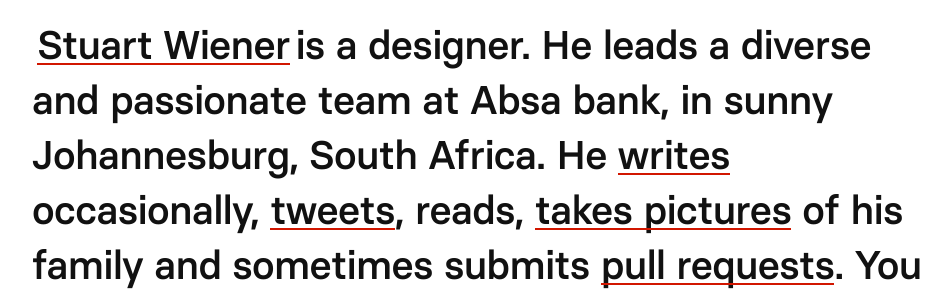
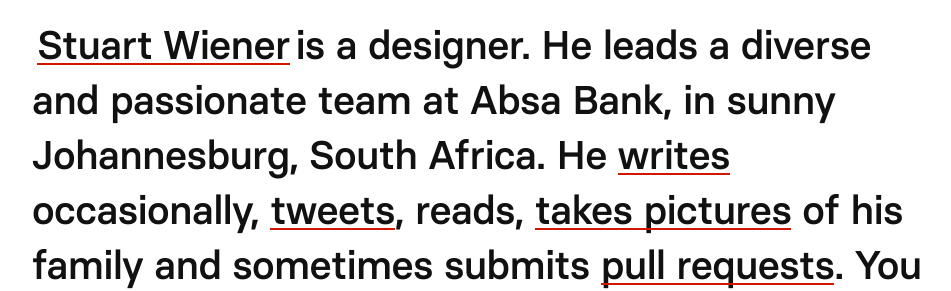
Before and after one commit to stuartwiener/stuartwiener.github.io, a Jekyll site: the page built from index.html, in a window 1280 px wide. Shown: the part 240-531 px from the top of the page, without its empty margins (96-1047 px from the left). Built offline with Jekyll 4.4.1, drawn with Linux system fonts in a browser that asks for light colours.

Commit message:
capital B

```diff
--- a/index.html
+++ b/index.html
@@ -6,5 +6,5 @@
 <header>
     <img src="{{ site.url }}/images/stuart_wiener_2020.jpg" alt="Stuart Wiener">&nbsp;<h1><a href="{{ site.url }}">Stuart Wiener</a></h1>
 
-<p><span class="invisible">Stuart Wiener</span> is a designer. He leads a diverse and passionate team at Absa bank, in sunny Johannesburg, South Africa. He <a href="https://stuartwiener.substack.com">writes</a> occasionally, <a href="https://twitter.com/stuartwiener">tweets</a>, reads, <a href="https://instagram.com/stuartwiener">takes pictures</a> of his family and sometimes submits <a href="https://github.com/stuartwiener">pull requests</a>. You can <a onclick="window.location.href='mailto:hello'+'@'+'stuartwiener.com';">email him</a> to get in touch.</p>
+<p><span class="invisible">Stuart Wiener</span> is a designer. He leads a diverse and passionate team at Absa Bank, in sunny Johannesburg, South Africa. He <a href="https://stuartwiener.substack.com">writes</a> occasionally, <a href="https://twitter.com/stuartwiener">tweets</a>, reads, <a href="https://instagram.com/stuartwiener">takes pictures</a> of his family and sometimes submits <a href="https://github.com/stuartwiener">pull requests</a>. You can <a onclick="window.location.href='mailto:hello'+'@'+'stuartwiener.com';">email him</a> to get in touch.</p>
 </header>
```
